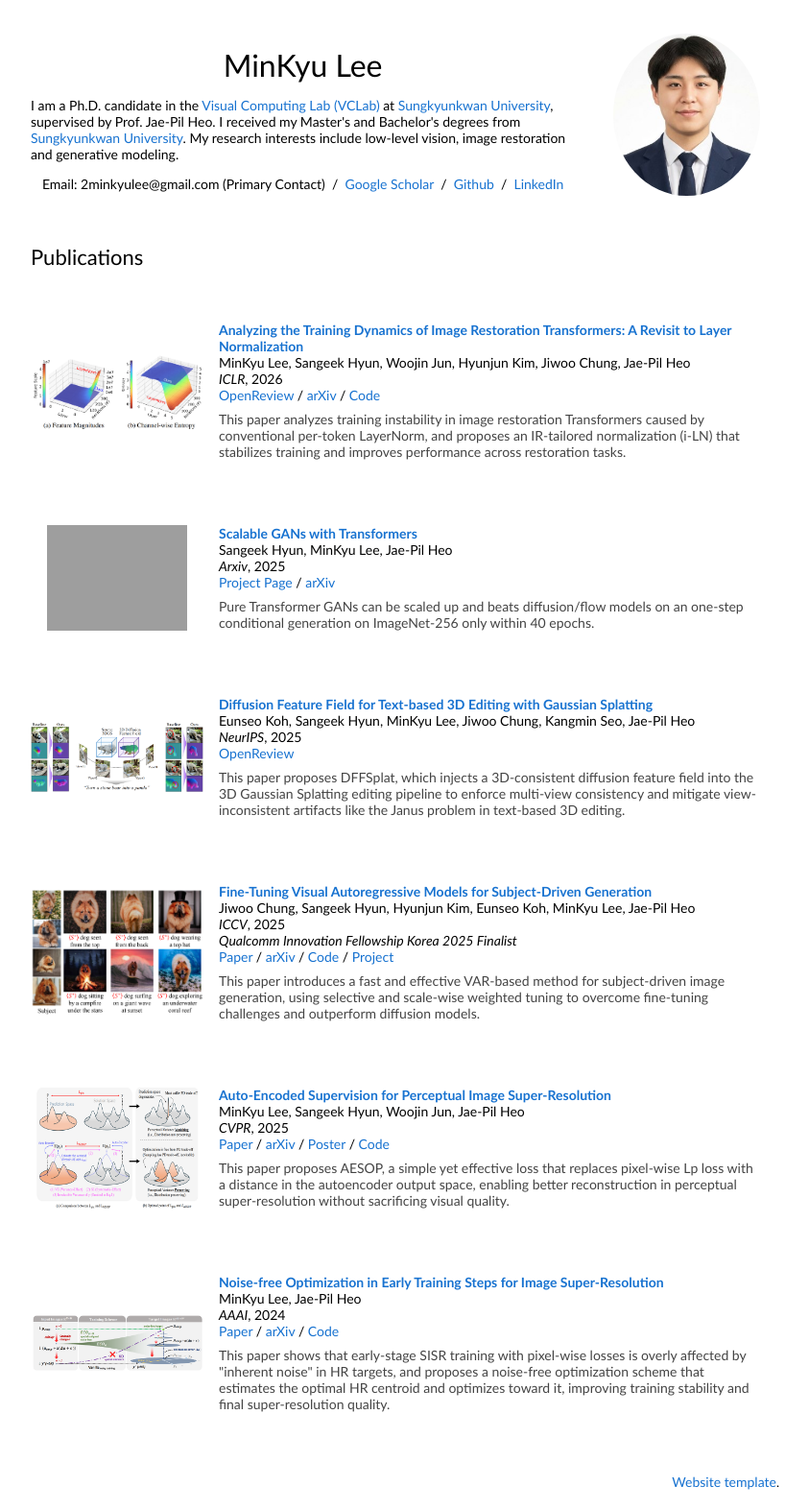
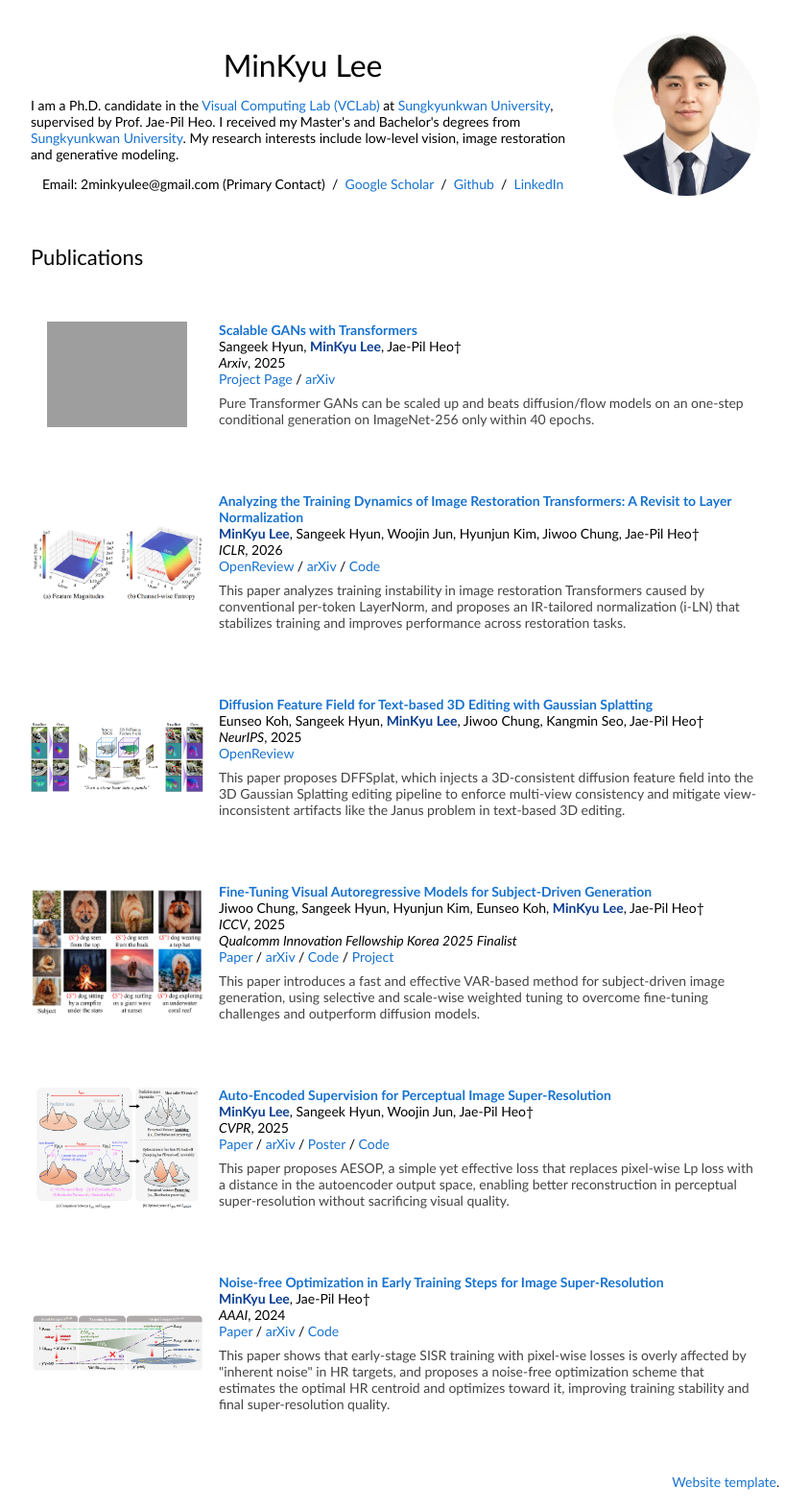
Before and after one commit to 2minkyulee/2minkyulee.github.io, a Jekyll site: the page built from index.md, in a window 1280 px wide. Shown: the whole page at 96% size, without its empty margins (228-1071 px from the left). Built offline with Jekyll 4.4.1, drawn with Linux system fonts in a browser that asks for light colours; grey boxes are pictures that could not be loaded.

Commit message:
Move GAT to top and style author names

```diff
--- a/_layouts/home.html
+++ b/_layouts/home.html
@@ -53,6 +53,32 @@
 
             <tr>
               <td style="padding:20px;width:100%;vertical-align:middle">
+                <div class="pub-card">
+                  <div class="pub-media">
+                    <img src="https://hse1032.github.io/static/images/GAT.png" alt="Arxiv 2025 Scalable GANs thumbnail">
+                  </div>
+                  <div class="pub-body">
+                    <a href="https://hse1032.github.io/GAT">
+                      <span class="papertitle">Scalable GANs with Transformers</span>
+                    </a>
+                    <br>
+                    Sangeek Hyun, <span class="author-highlight">MinKyu Lee</span>, Jae-Pil Heo&dagger;
+                    <br>
+                    <em>Arxiv</em>, 2025
+                    <br>
+                    <a href="https://hse1032.github.io/GAT">Project Page</a>
+                    /
+                    <a href="https://arxiv.org/abs/2509.24935">arXiv</a>
+                    <p class="paper-summary">
+                      Pure Transformer GANs can be scaled up and beats diffusion/flow models on an one-step conditional generation on ImageNet-256 only within 40 epochs.
+                    </p>
+                  </div>
+                </div>
+              </td>
+            </tr>
+
+            <tr>
+              <td style="padding:20px;width:100%;vertical-align:middle">
                 <div class="pub-card pub-card-first">
                   <div class="pub-media">
                     <img src="static/images/ICLR2026_Analyzing.png" alt="ICLR 2026 Analyzing thumbnail">
@@ -62,7 +88,7 @@
                       <span class="papertitle">Analyzing the Training Dynamics of Image Restoration Transformers: A Revisit to Layer Normalization</span>
                     </a>
                     <br>
-                    MinKyu Lee, Sangeek Hyun, Woojin Jun, Hyunjun Kim, Jiwoo Chung, Jae-Pil Heo
+                    <span class="author-highlight">MinKyu Lee</span>, Sangeek Hyun, Woojin Jun, Hyunjun Kim, Jiwoo Chung, Jae-Pil Heo&dagger;
                     <br>
                     <em>ICLR</em>, 2026
                     <br>
@@ -83,32 +109,6 @@
               <td style="padding:20px;width:100%;vertical-align:middle">
                 <div class="pub-card">
                   <div class="pub-media">
-                    <img src="https://hse1032.github.io/static/images/GAT.png" alt="Arxiv 2025 Scalable GANs thumbnail">
-                  </div>
-                  <div class="pub-body">
-                    <a href="https://hse1032.github.io/GAT">
-                      <span class="papertitle">Scalable GANs with Transformers</span>
-                    </a>
-                    <br>
-                    Sangeek Hyun, MinKyu Lee, Jae-Pil Heo
-                    <br>
-                    <em>Arxiv</em>, 2025
-                    <br>
-                    <a href="https://hse1032.github.io/GAT">Project Page</a>
-                    /
-                    <a href="https://arxiv.org/abs/2509.24935">arXiv</a>
-                    <p class="paper-summary">
-                      Pure Transformer GANs can be scaled up and beats diffusion/flow models on an one-step conditional generation on ImageNet-256 only within 40 epochs.
-                    </p>
-                  </div>
-                </div>
-              </td>
-            </tr>
-
-            <tr>
-              <td style="padding:20px;width:100%;vertical-align:middle">
-                <div class="pub-card">
-                  <div class="pub-media">
                     <img src="static/images/NeurIPS2025_Diffusion.png" alt="NeurIPS 2025 Diffusion thumbnail">
                   </div>
                   <div class="pub-body">
@@ -116,7 +116,7 @@
                       <span class="papertitle">Diffusion Feature Field for Text-based 3D Editing with Gaussian Splatting</span>
                     </a>
                     <br>
-                    Eunseo Koh, Sangeek Hyun, MinKyu Lee, Jiwoo Chung, Kangmin Seo, Jae-Pil Heo
+                    Eunseo Koh, Sangeek Hyun, <span class="author-highlight">MinKyu Lee</span>, Jiwoo Chung, Kangmin Seo, Jae-Pil Heo&dagger;
                     <br>
                     <em>NeurIPS</em>, 2025
                     <br>
@@ -140,7 +140,7 @@
                       <span class="papertitle">Fine-Tuning Visual Autoregressive Models for Subject-Driven Generation</span>
                     </a>
                     <br>
-                    Jiwoo Chung, Sangeek Hyun, Hyunjun Kim, Eunseo Koh, MinKyu Lee, Jae-Pil Heo
+                    Jiwoo Chung, Sangeek Hyun, Hyunjun Kim, Eunseo Koh, <span class="author-highlight">MinKyu Lee</span>, Jae-Pil Heo&dagger;
                     <br>
                     <em>ICCV</em>, 2025
                     <br>
@@ -172,7 +172,7 @@
                       <span class="papertitle">Auto-Encoded Supervision for Perceptual Image Super-Resolution</span>
                     </a>
                     <br>
-                    MinKyu Lee, Sangeek Hyun, Woojin Jun, Jae-Pil Heo
+                    <span class="author-highlight">MinKyu Lee</span>, Sangeek Hyun, Woojin Jun, Jae-Pil Heo&dagger;
                     <br>
                     <em>CVPR</em>, 2025
                     <br>
@@ -202,7 +202,7 @@
                       <span class="papertitle">Noise-free Optimization in Early Training Steps for Image Super-Resolution</span>
                     </a>
                     <br>
-                    MinKyu Lee, Jae-Pil Heo
+                    <span class="author-highlight">MinKyu Lee</span>, Jae-Pil Heo&dagger;
                     <br>
                     <em>AAAI</em>, 2024
                     <br>
--- a/stylesheet.css
+++ b/stylesheet.css
@@ -179,6 +179,11 @@
     color: #444444;
   }
 
+  .author-highlight {
+    color: #0b3d91;
+    font-weight: 700;
+  }
+
   @media (max-width: 640px) {
     .pub-card {
       flex-direction: column;
```
